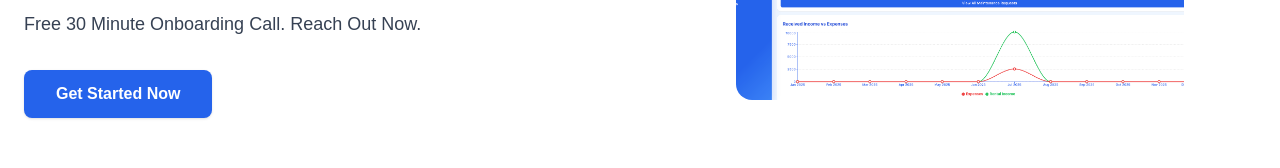
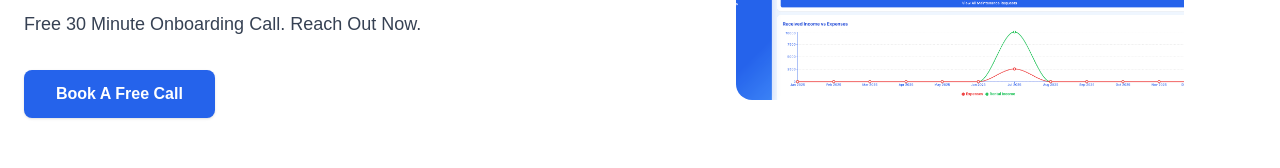
Before and after one commit to rubberduckies12/MyPropertyPal, a Next.js app in the folder marketing_site/: page / in a window 1280 px wide. Shown: the part 375-543 px from the top of the page. Built offline with nearby package versions, Linux system fonts and the light colour scheme.

Commit message:
Book a call jow

```diff
--- a/marketing_site/src/pages/home/home.jsx
+++ b/marketing_site/src/pages/home/home.jsx
@@ -297,7 +297,7 @@ export default function Landing() {
                         className="hidden md:inline-block bg-[#2563eb] text-white font-semibold rounded-lg px-6 md:px-8 py-3 shadow hover:bg-blue-700 transition w-full md:w-auto"
                         onClick={() => window.location.href = "https://app.mypropertypal.com/register"}
                     >
-                        Get Started Now
+                        Book A Free Call
                     </button>
                 </div>
                 <div className="flex justify-center">
```
